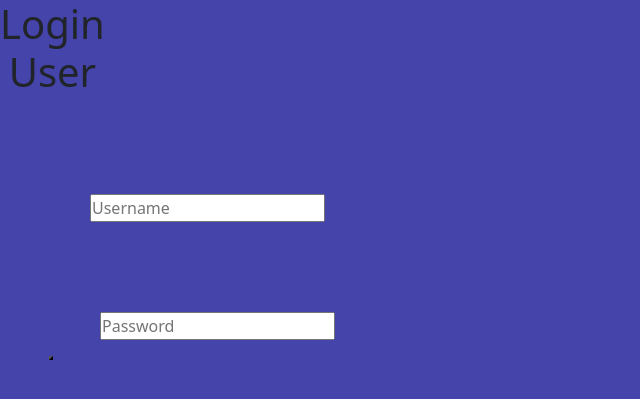
After one commit to B1r2a3d4l5y/inventroy_system, a PHP site: page /login.php in a window 1280 px wide. The commit adds this page. Shown: the top 399 px of the page, without its empty margins (0-640 px from the left). Run offline with PHP 8.4, Linux system fonts and the light colour scheme.

Commit message:
Add files via upload

```diff
--- a/css/login.css
+++ b/css/login.css
@@ -4,30 +4,32 @@
     box-sizing: border-box;
 
 }
+body{
+    background-color: #44a;
+    display: inline-block;
+    text-align: center;
+    justify-content:  center;
+    align-items: center;
+
+}
+h1 {
+    display: inline-block;
+    text-align: center;
+    justify-content: center;
+    align-items: center;
+}
 
 
-.username {
+.user {
     display: inline-block;
     position: relative;
-    margin:50px;
+    margin: 90px;
 
 
 }
 .password {
     display: inline-block;
     position: relative;
-    margin: 120px;
-    right: 380px;
+    left: 100px;
 
 }
-.table {
-    display: inline-block;
-    position: relative;
-    border-collapse: collapse;
-    border-top: 10px;
-    border-left: 5px;
-    border-bottom: 10px;
-    max-height : 50px
-
-
-}
--- a/homepage.html
+++ b/homepage.html
@@ -16,7 +16,7 @@
                 <ul class="nav">
                     <li  class="nav-items"><a class="nav-links" href="homepage.html">Home</a></li>
 
-                    <li><a class="nav-links" href="admin_login.php">Admin Login</a></li>
+                    <li><a class="nav-links" href="login.php">Admin Login</a></li>
                     <li><a class="nav-links" href="user_login">User login</a></li>
                 </ul>
             </nav>
--- /dev/null
+++ b/login.php
@@ -0,0 +1,41 @@
+<!DOCTYPE html>
+<html lang="en">
+<head>
+    <meta charset="UTF-8">
+    <meta http-equiv="X-UA-Compatible" content="IE=edge">
+    <meta name="viewport" content="width=device-width, initial-scale=1.0">
+    <link href="https://cdn.jsdelivr.net/npm/bootstrap@5.3.0-alpha1/dist/css/bootstrap.min.css" rel="stylesheet"
+        integrity="sha384-GLhlTQ8iRABdZLl6O3oVMWSktQOp6b7In1Zl3/Jr59b6EGGoI1aFkw7cmDA6j6gD" crossorigin="anonymous">
+        <link rel="stylesheet" href="css/login.css">
+
+
+    <title>Login page</title>
+</head>
+<body>
+    <div class="col-lg-6 col-md-6 col-sm-12 col-xs-12">
+        <div class="row">
+            <form class="form col-lg-6 col-md-6 col-sm-12 col-xs-12" action="includes/insert_user.php">
+                <div class="form_group col-lg-6 col-md-6 col-sm-12 col-xs-12">
+                    <h1>Login User</h1>
+                    <label for="username">
+                        <input type="text" class="user" name="user" placeholder="Username">
+                    </label>
+                    <label for="password">
+                        <input type="password" class="password" name="password" placeholder="Password" >
+
+                    </label>
+                    <button type="submit" class="">
+                </div>
+
+                </div>
+
+
+
+
+
+            </form>
+        </div>
+    </div>
+
+</body>
+</html>
```
